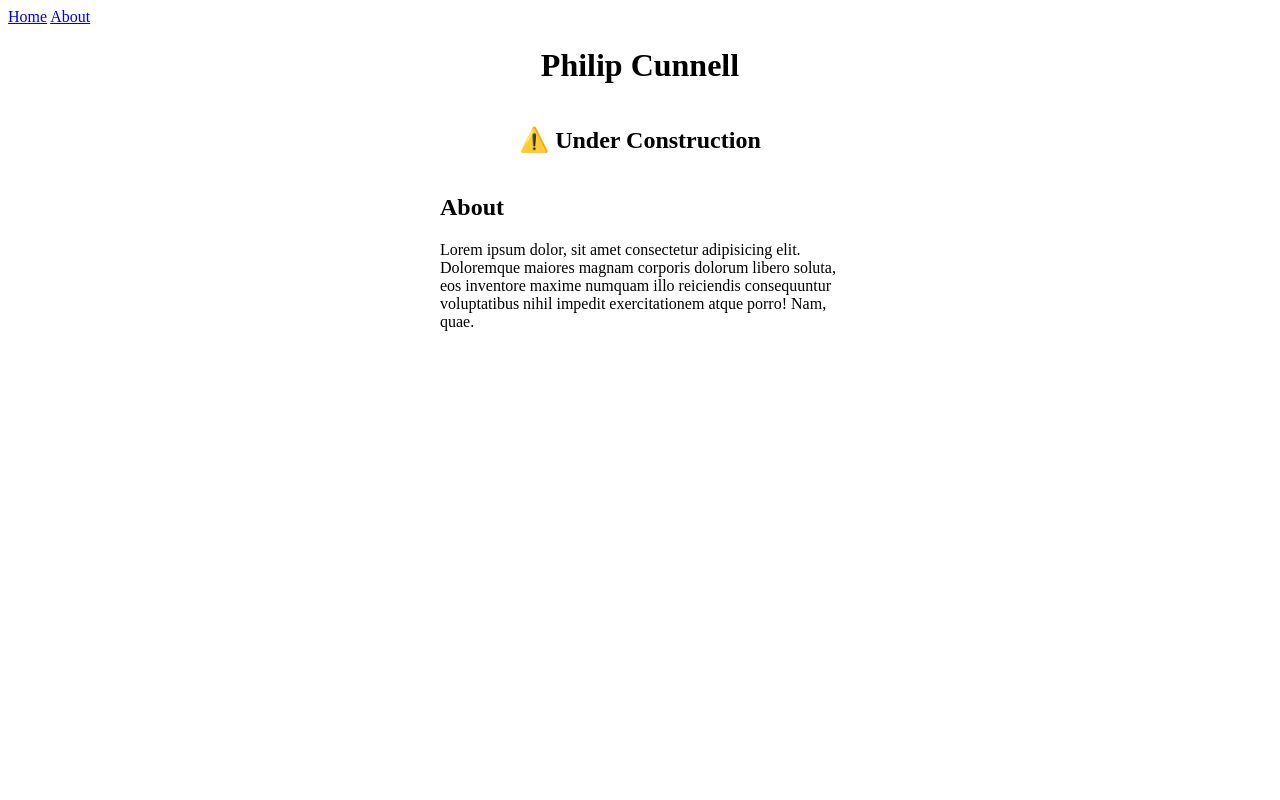
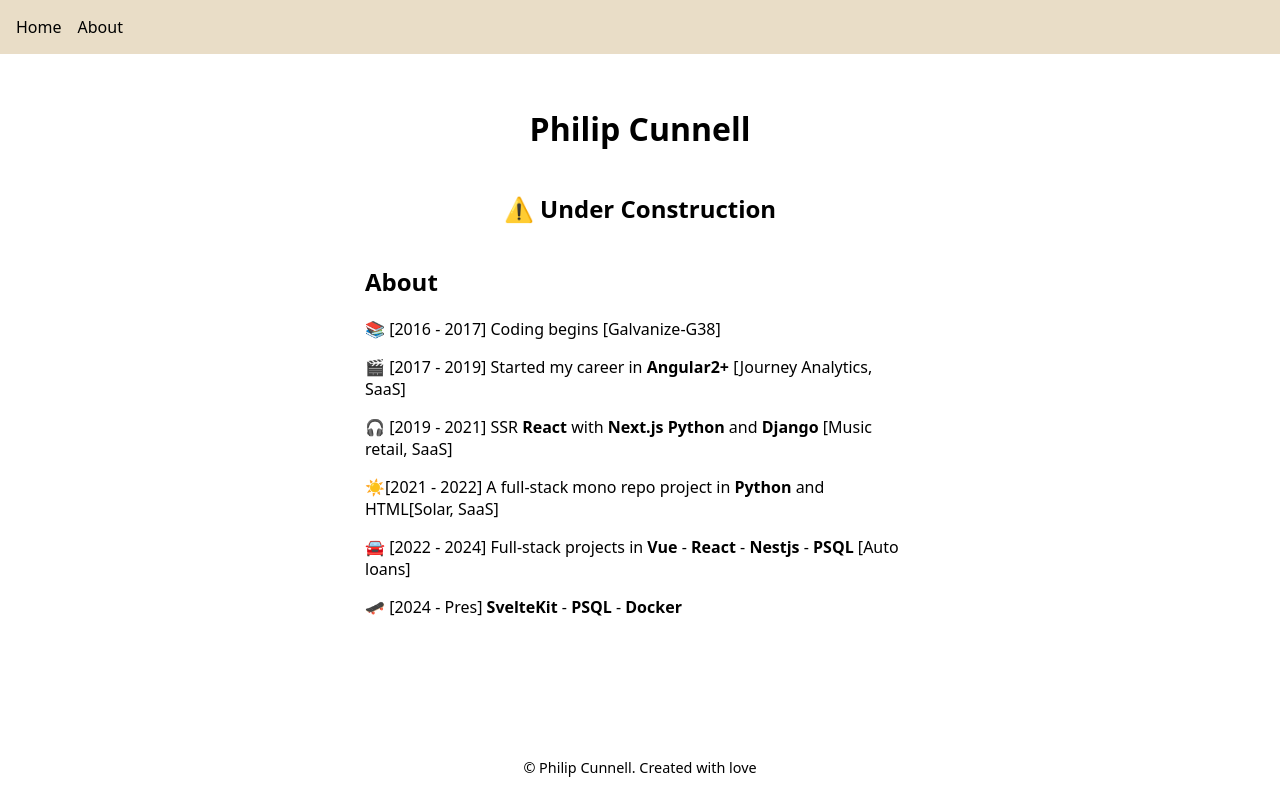
Before and after one commit to cunnellp5/cunnellp5.github.io, a SvelteKit app: page /about in a window 1280 px wide. Built offline with nearby package versions, Linux system fonts and the light colour scheme.

Commit message:
update layout, font, add to pages

```diff
--- /dev/null
+++ b/src/lib/components/About.svelte
@@ -0,0 +1,46 @@
+<article class="bio">
+    <p>
+        <span class="bio-icon">📚</span>
+        [2016 - 2017]
+        Coding begins
+        [Galvanize-G38]
+    </p>
+    <p>
+        <span class="bio-icon">🎬</span>
+        [2017 - 2019] Started my career in
+        <strong>Angular2+</strong>
+        [Journey Analytics, SaaS]
+    </p>
+    <p>
+        <span class="bio-icon">🎧</span>
+        [2019 - 2021]
+        SSR
+        <strong>React</strong>
+        with
+        <strong>Next.js</strong>
+        <strong>Python</strong>
+        and
+        <strong>Django</strong>
+        [Music retail, SaaS]
+    </p>
+    <p>
+        <span class="bio-icon">☀️</span>[2021 - 2022] A full-stack mono repo
+        project in <strong>Python</strong> and HTML[Solar, SaaS]
+    </p>
+    <p>
+        <span class="bio-icon">🚘</span>
+        [2022 - 2024] Full-stack projects in
+        <strong>Vue</strong> -
+        <strong>React</strong> -
+        <strong>Nestjs</strong> -
+        <strong>PSQL</strong>
+        [Auto loans]
+    </p>
+    <p>
+        <span class="bio-icon">🛹</span>
+        [2024 - Pres]
+        <strong>SvelteKit</strong> -
+        <strong>PSQL</strong> -
+        <strong>Docker</strong>
+    </p>
+</article>
--- a/src/routes/+layout.svelte
+++ b/src/routes/+layout.svelte
@@ -13,12 +13,58 @@
     <slot></slot>
 </main>
 
+<footer>
+    <p>
+        &copy; <span id="year"></span>
+        Philip Cunnell.
+        <a target="_blank" rel="noopener" href="humans.txt" class="footer-link"
+            >Created with love</a
+        >
+    </p>
+</footer>
+
 <style>
+    /* TODO get Franklin 54 font working */
+    :global(body) {
+        font-family: 'Franklin 54', system-ui, -apple-system, BlinkMacSystemFont, Segoe UI, Roboto, Oxygen, Ubuntu, Cantarell, Open Sans, Helvetica Neue, sans-serif;
+        height: 100vh; /* Set the height to 100% of the viewport height */
+        margin: 0; /* Reset default margin */
+        padding: 0; /* Reset default padding */
+        display: flex; /* Make body a flex container */
+        flex-direction: column; /* Arrange children vertically */
+    }
+
+    nav {
+        display: flex;
+        gap: 1rem;
+        padding: 1rem;
+        background-color: rgb(233, 221, 199);
+    }
+
+    a {
+        text-decoration: none;
+        color: black;
+    }
+
+    a:hover {
+        text-decoration: underline;
+    }
+
     main {
         display: flex;
         flex-direction: column;
         align-items: center;
         justify-content: center;
         text-align: center;
+        margin: 2rem;
+    }
+
+    footer {
+        display: flex;
+        margin-top: auto;
+        justify-content: center;
+        padding: 9px 0;
+        width: 100%;
+        font-size: 90%;
     }
 </style>
--- a/src/routes/about/+page.svelte
+++ b/src/routes/about/+page.svelte
@@ -1,12 +1,15 @@
+<script>
+    import About from '$lib/components/About.svelte';
+</script>
+
 <article>
     <h2>About</h2>
-
-    <p>Lorem ipsum dolor, sit amet consectetur adipisicing elit. Doloremque maiores magnam corporis dolorum libero soluta, eos inventore maxime numquam illo reiciendis consequuntur voluptatibus nihil impedit exercitationem atque porro! Nam, quae.</p>
+    <About></About>
 </article>
 
 <style>
     article {
-        max-width: 400px;
+        max-width: 550px;
         text-align: left;
     }
 </style>
```
Also changed, not shown: src/lib/components/Resume.svelte (added, +10 -0 lines).
